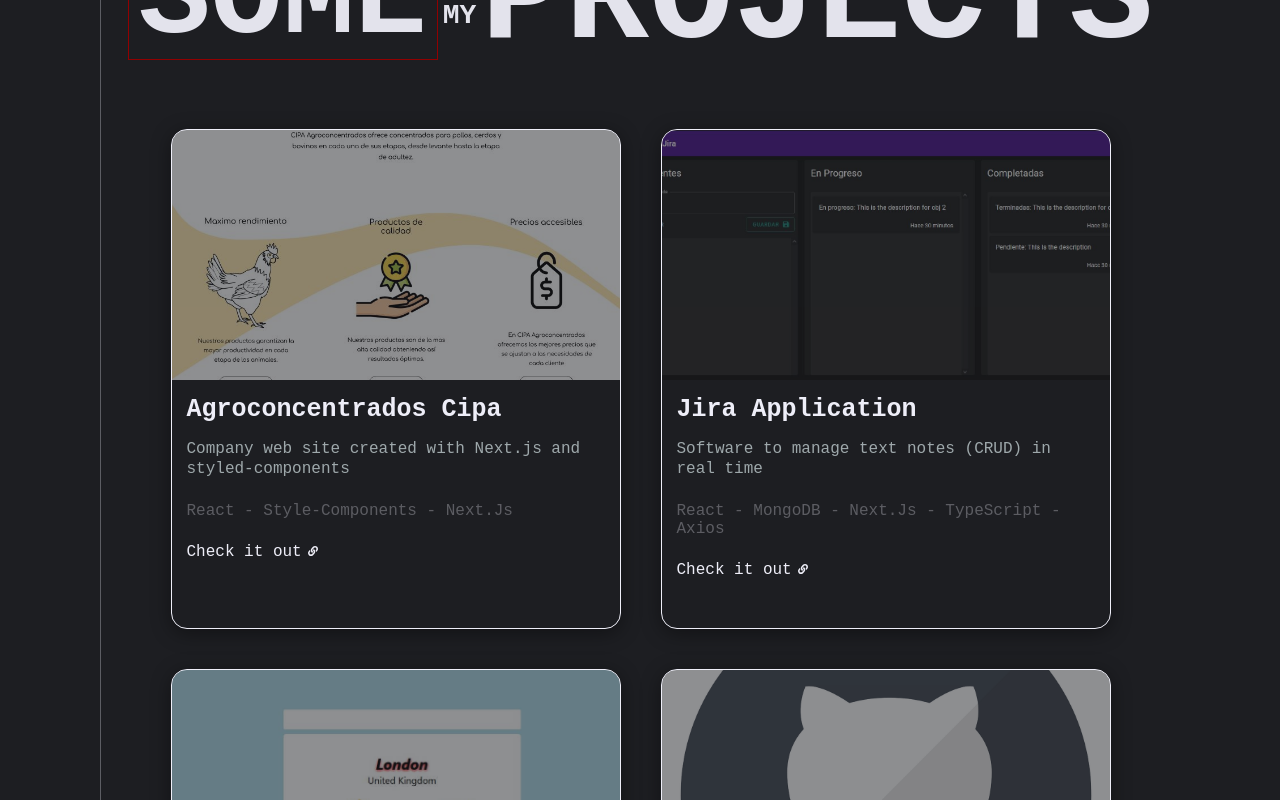
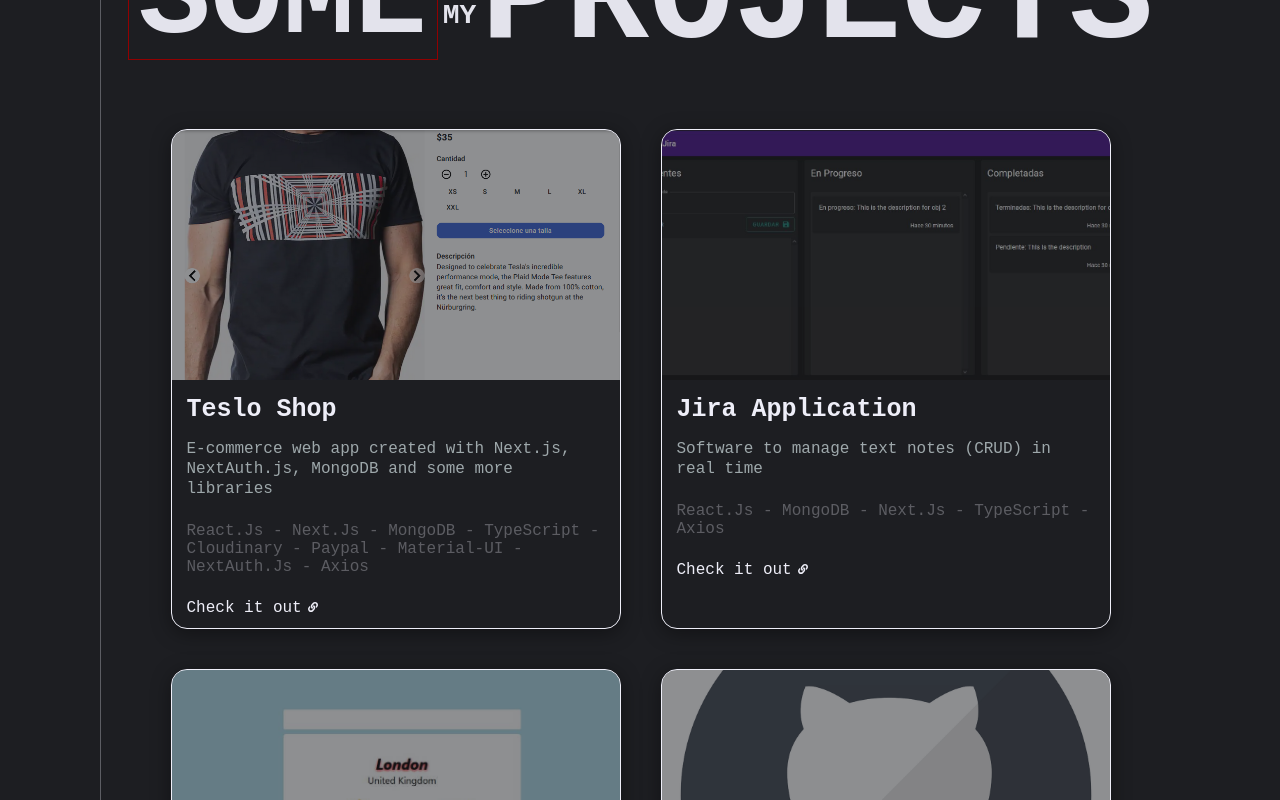
Before and after one commit to andersonP-R/portfolio, a Next.js app: page / in a window 1280 px wide. Shown: the part 1980-2780 px from the top of the page. Built offline with nearby package versions, Linux system fonts and the light colour scheme.

Commit message:
ui updates

```diff
--- /dev/null
+++ b/pages/project/[title].js
@@ -0,0 +1,5 @@
+const ProjectPage = () => {
+  return <div>hey</div>;
+};
+
+export default ProjectPage;
--- a/sections/experience.js
+++ b/sections/experience.js
@@ -9,18 +9,20 @@ import { motion } from "framer-motion";
 const works = [
   {
     id: 1,
-    name: "Agroconcentrados-cipa",
-    decrip: "Company web site created with Next.js and styled-components",
-    technologies: "react - style-components - Next.js",
-    picture: "agroconcentrados-cap.JPG",
-    title: "agroconcentrados cipa",
-    url: "https://github.com/andersonP-R/agroconcentrados-cipa",
+    name: "teslo-shop",
+    decrip:
+      "E-commerce web app created with Next.js, NextAuth.js, MongoDB and some more libraries",
+    technologies:
+      "React.js - Next.js - MongoDB - TypeScript - Cloudinary - Paypal - Material-UI - NextAuth.js - Axios",
+    picture: "teslo-shop.png",
+    title: "teslo shop",
+    url: "https://e-commerce-production-c673.up.railway.app",
   },
   {
     id: 2,
     name: "jira-aplication",
     decrip: "Software to manage text notes (CRUD) in real time",
-    technologies: "react - MongoDB - Next.js - TypeScript - Axios",
+    technologies: "React.js - MongoDB - Next.js - TypeScript - Axios",
     picture: "openJira-cap.JPG",
     title: "Jira application",
     url: "https://github.com/andersonP-R/jira-project",
@@ -31,7 +33,7 @@ const works = [
     decrip:
       "Application made with React that checks the weather of a city in real time",
     picture: "weather.JPG",
-    technologies: "react - css-module - netlify -  weather api",
+    technologies: "React.js - css-module - netlify -  weather api",
     title: "weather application",
     url: "https://wheaterprojectapp.netlify.app/",
   },
```
Also changed, not shown: public/images/teslo-shop.PNG (added).
